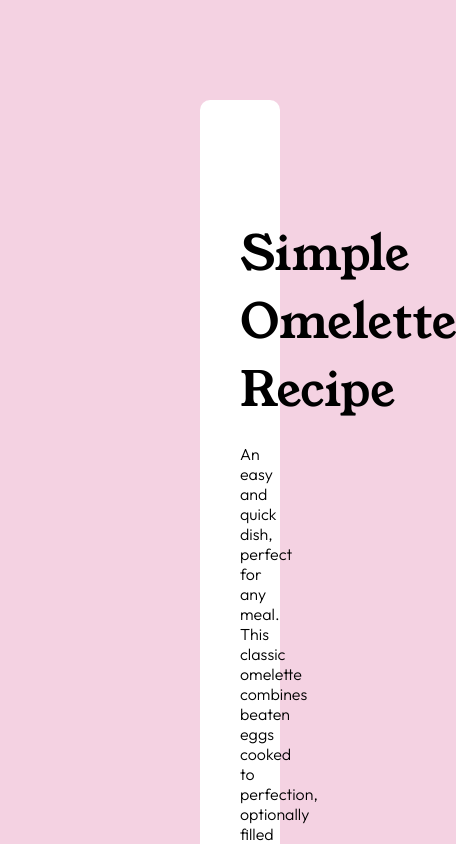
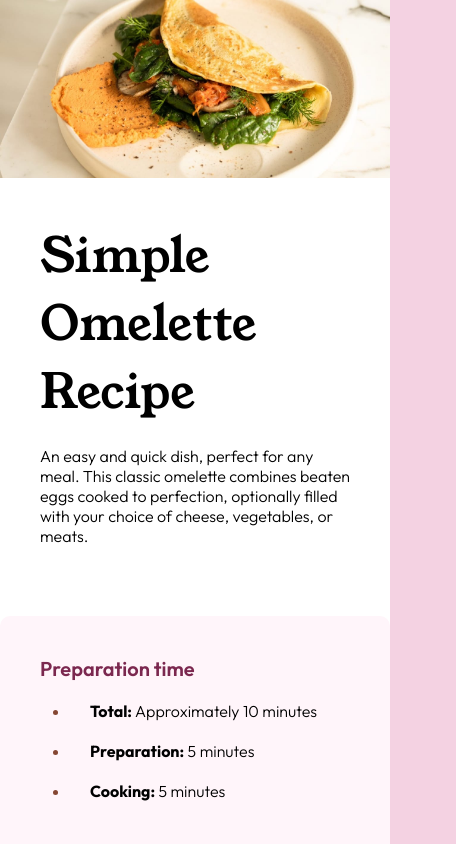
Before and after one commit to varshini-0506/frontendmentor, a plain HTML site: page index.html in a window 390 px wide. Shown: the top 844 px of the page, 456 px wide, since content can reach past the window. Drawn offline with Linux system fonts and the light colour scheme.

Commit message:
Update style.css

```diff
--- a/style.css
+++ b/style.css
@@ -1,19 +1,6 @@
 *{
     margin: 0px;
     padding: 0px;
-}
-
-@media screen and (max-width:1007px){
-    main{
-    margin:0px;
-    background-color:white;
-    display: flex;
-    flex-direction:column;
-    justify-content: center;
-    }
-    img{
-    width: 100%;
-    }
 }
 
 body {
@@ -125,3 +112,24 @@ div> .two{
 .attribution a {
     color: hsl(228, 45%, 44%);
 }
+
+@media screen and (max-width:700px){
+    main{
+    margin:0px;
+    padding:0px;
+    border-radius:0px;
+    }
+    .intro,.prep,.ingredients,.instructions,.nutrition{
+        padding:40px;
+    }
+
+    .image{
+        padding:0px;
+        margin:0px;
+    }
+
+    img{
+    width: 100%;
+    border-radius: 0px;
+    }
+}
```
